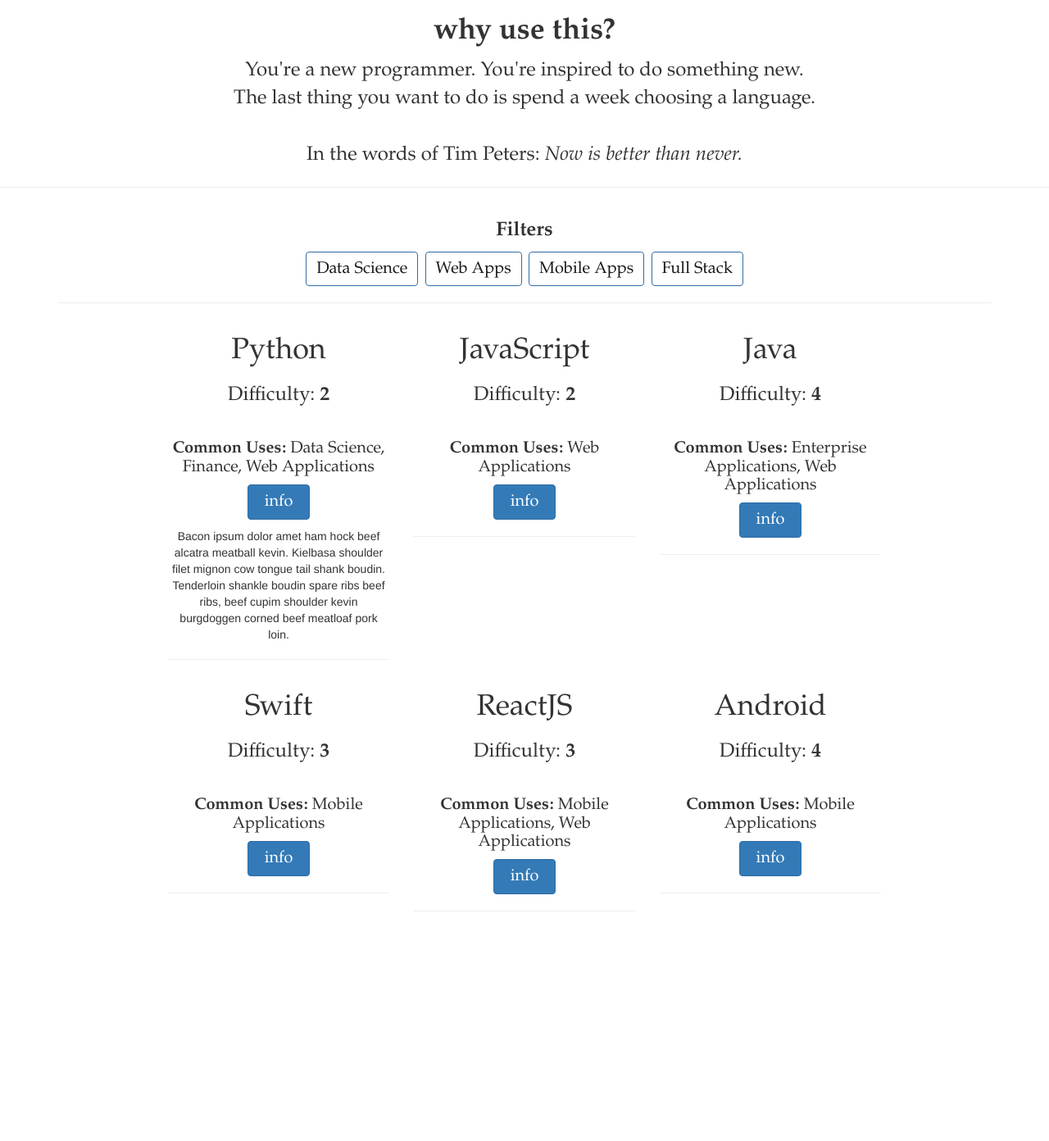
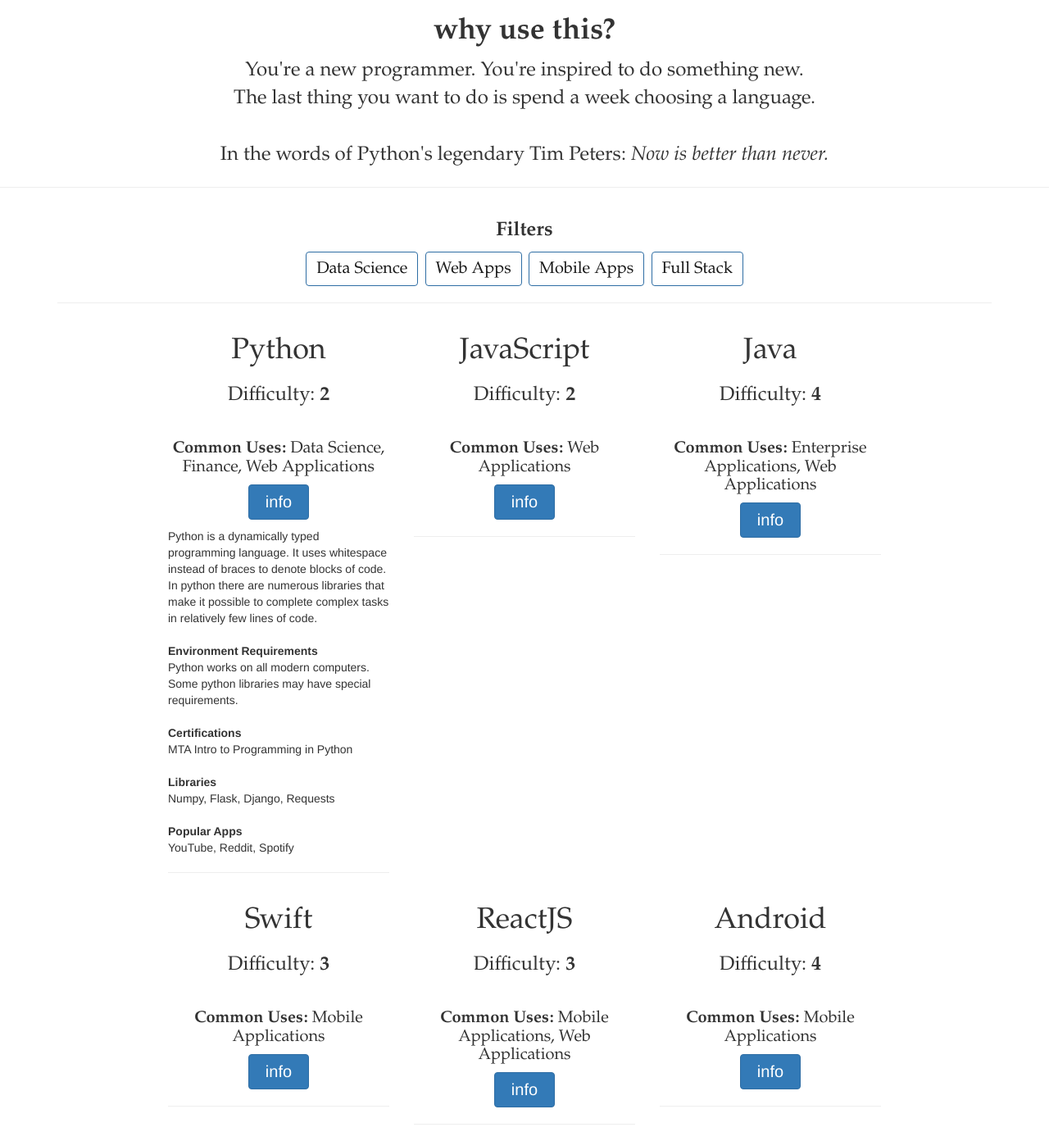
Before and after one commit to qetennyson/LangGuide, a Flask app: page / in a window 1280 px wide, after a click on "info". Shown: the part 52-1444 px from the top of the page at 82% size. Before the commit the page ends 1164 px from the top, so only its background shows below. Run offline with Flask 2, Linux system fonts and the light colour scheme; some libraries are stand-ins or nearby versions.

Commit message:
added robust language data (langDict) and added to card dropdowns

```diff
--- /dev/null
+++ b/app/langDict.py
@@ -0,0 +1,62 @@
+java = {
+    'difficulty': "Java is a strongly typed object oriented language.  This makes the language "
+                  "more difficult to learn as the code tends to be more verbose.",
+    'requirements': "Java works on all modern computers.  The Java Development Kit (JDK) and popular "
+                    "Integrated Development Environments are free.  Popular IDEs include: Intelij and Eclipse.",
+    'certifications': "Java Junior Associate",
+    'libraries': "Java includes many standard libraries",
+    'pop_apps': "Blu-Ray Xlets, Android Apps",
+
+}
+
+python = {
+    'difficulty': "Python is a dynamically typed programming language.  It uses whitespace instead of braces to denote "
+                  "blocks of code.  In python there are numerous libraries that make it possible to complete complex "
+                  "tasks in relatively few lines of code.",
+    'requirements': "Python works on all modern computers.  Some python libraries may have special requirements.",
+    'certifications': "MTA Intro to Programming in Python",
+    'libraries': "Numpy, Flask, Django, Requests",
+    'pop_apps': "YouTube, Reddit, Spotify",
+
+}
+
+android = {
+    'difficulty': "Android is developed in Java or Kotlin.  Its complexity has grown as the platform has matured.  "
+                  "Many additional concepts must be remembered in addition to Java/Kotlin.",
+    'requirements': "A fast, modern computer is required for Android development because of the Android emulator.  "
+                    "Windows machines will need an Intel processor with visualization support and Linux machines will "
+                    "need an AMD processor with visualization support.  If the computer's CPU does not support "
+                    "visualization then Android development will be very slow and painful.  "
+                    "Sometimes BIOS/EFI settings need to be adjusted to enable visualization support.",
+    'certifications': "Google certifications.",
+    'libraries': "Introductory Android development will not use any libraries beyond what is provided in the SDK, "
+                 "as the program becomes more advanced the libraries such as Android Annotations "
+                 "(http://androidannotations.org/) will become useful.",
+    'pop_apps': "All Android apps",
+}
+
+javascript = {
+    'difficulty': "JavaScript is well documented and easy to learn.  The language has a number of unique "
+                  "implementations of common features that new programmers need to be aware of.",
+    'requirements': "No special requirements",
+    'certifications': "No meaningful certifications.",
+    'libraries': "JQuery, Vue.js and Node.js",
+    'pop_apps': "Most modern sites use JS in some form."
+}
+
+swift = {
+    'difficulty': "The Apple website claims that using Playgrounds to learn Swift make it 'incredibly simple and fun'",
+    'requirements': "Mac computer with an Intel i5 or i7 processor.",
+    'certifications': "No meaningful certifications.",
+    'libraries': "Cocoa and CocoaTouch",
+    'pop_apps': "Candy Crush, Facebook Messenger"
+}
+
+react = {
+    'difficulty': "ReactJS is used to create clients side web applications.  "
+                  "One will need to know JavaScript and HTML/CSS.",
+    'requirements': "No special requirements",
+    'certifications': "No meaningful certifications",
+    'libraries': "React Native",
+    'pop_apps': "AirBNB, Dropbox, Cloudflare",
+}
--- a/app/routes.py
+++ b/app/routes.py
@@ -1,5 +1,7 @@
 from flask import render_template
+from app import langDict
 from app import app
+
 
 @app.route('/')
 @app.route('/index')
@@ -10,14 +12,24 @@
             'lang_name': 'Python',
             'difficulty': '2',
             'common_uses': ['Data Science', 'Finance', 'Web Applications'],
-            'image': 'app/static/images/python.png'
+            'image': 'app/static/images/python.png',
+            'diff_expanded': langDict.python['difficulty'],
+            'requirements': langDict.python['requirements'],
+            'certifications': langDict.python['certifications'],
+            'libraries': langDict.python['libraries'],
+            'pop_apps': langDict.python['pop_apps'],
         },
         {
             'id': 2,
             'lang_name': 'JavaScript',
             'difficulty': '2',
             'common_uses': ['Web Applications'],
-            'image': 'app/static/images/javascript.png'
+            'image': 'app/static/images/javascript.png',
+            'diff_expanded': langDict.javascript['difficulty'],
+            'requirements': langDict.javascript['requirements'],
+            'certifications': langDict.javascript['certifications'],
+            'libraries': langDict.javascript['libraries'],
+            'pop_apps': langDict.javascript['pop_apps'],
 
         },
         {
@@ -25,28 +37,48 @@
             'lang_name': 'Java',
             'difficulty': '4',
             'common_uses': ['Enterprise Applications', 'Web Applications'],
-            'image': 'app/static/images/java.jpg'
+            'image': 'app/static/images/java.jpg',
+            'diff_expanded': langDict.java['difficulty'],
+            'requirements': langDict.java['requirements'],
+            'certifications': langDict.java['certifications'],
+            'libraries': langDict.java['libraries'],
+            'pop_apps': langDict.java['pop_apps'],
         },
         {
             'id': 4,
             'lang_name': 'Swift',
             'difficulty': '3',
             'common_uses': ['Mobile Applications'],
-            'image': 'app/static/images/swift.png'
+            'image': 'app/static/images/swift.png',
+            'diff_expanded': langDict.swift['difficulty'],
+            'requirements': langDict.swift['requirements'],
+            'certifications': langDict.swift['certifications'],
+            'libraries': langDict.swift['libraries'],
+            'pop_apps': langDict.java['pop_apps'],
         },
         {
             'id': 5,
             'lang_name': 'ReactJS',
             'difficulty': '3',
             'common_uses': ['Mobile Applications', 'Web Applications'],
-            'image': 'app/static/images/react.png'
+            'image': 'app/static/images/react.png',
+            'diff_expanded': langDict.react['difficulty'],
+            'requirements': langDict.react['requirements'],
+            'certifications': langDict.react['certifications'],
+            'libraries': langDict.react['libraries'],
+            'pop_apps': langDict.react['pop_apps'],
         },
         {
             'id': 6,
             'lang_name': 'Android',
             'difficulty': '4',
             'common_uses': ['Mobile Applications'],
-            'image': 'app/static/images/android.png'
+            'image': 'app/static/images/android.png',
+            'diff_expanded': langDict.android['difficulty'],
+            'requirements': langDict.android['requirements'],
+            'certifications': langDict.android['certifications'],
+            'libraries': langDict.android['libraries'],
+            'pop_apps': langDict.android['pop_apps'],
         }
     ]
     return render_template('index.html', title='Language Quick Reference Guide', languages=languages)
--- a/app/templates/index.html
+++ b/app/templates/index.html
@@ -9,7 +9,7 @@
         font-family: Garamond;
     }
     #infoButton {
-        font-family: Garamond;
+        font-family: Helvetica;
         font-size: 20px;
         padding: 6px 20px 6px 20px;
     }
@@ -33,7 +33,7 @@
         <p style="font-size: 24px; margin-left: 20px; margin-right:20px">You're a new programmer.  You're inspired to do something new.
             <br>The last thing you want to do is spend a week choosing a language.
         <br><br>
-        In the words of Tim Peters:
+        In the words of Python's legendary Tim Peters:
         <em>Now is better than never.</em></p>
         <hr>
     </div>
@@ -63,11 +63,28 @@
 
                 </a></p>
                 <div class="collapse" id="language_body_{{ language.id }}">
-                    <div class="card card-body">
-                        Bacon ipsum dolor amet ham hock beef alcatra meatball kevin.
-                        Kielbasa shoulder filet mignon cow tongue tail shank boudin.
-                        Tenderloin shankle boudin spare ribs beef ribs, beef cupim shoulder
-                        kevin burgdoggen corned beef meatloaf pork loin.
+                    <div class="card card-body" style="text-align: left">
+                        {{ language.diff_expanded }}
+                        <br>
+                        <br>
+                        <b>Environment Requirements</b>
+                            <br>
+                            {{ language.requirements }}
+                        <br>
+                        <br>
+                        <b>Certifications</b>
+                            <br>
+                        {{ language.certifications }}
+                        <br>
+                        <br>
+                        <b>Libraries</b>
+                            <br>
+                        {{ language.libraries }}
+                        <br>
+                        <br>
+                        <b>Popular Apps</b>
+                            <br>
+                        {{ language.pop_apps }}
                     </div>
                 </div>
             </div>
```
Also changed, not shown: 1 other file.
